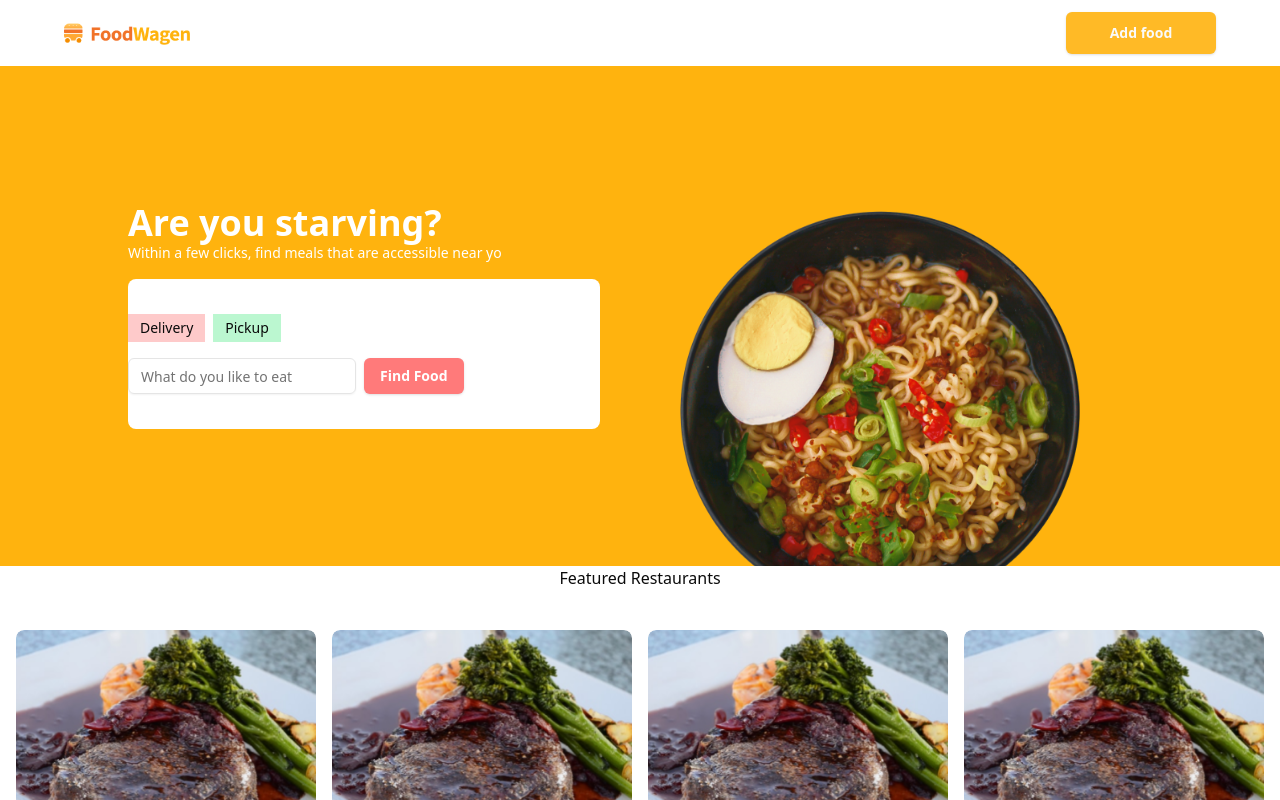
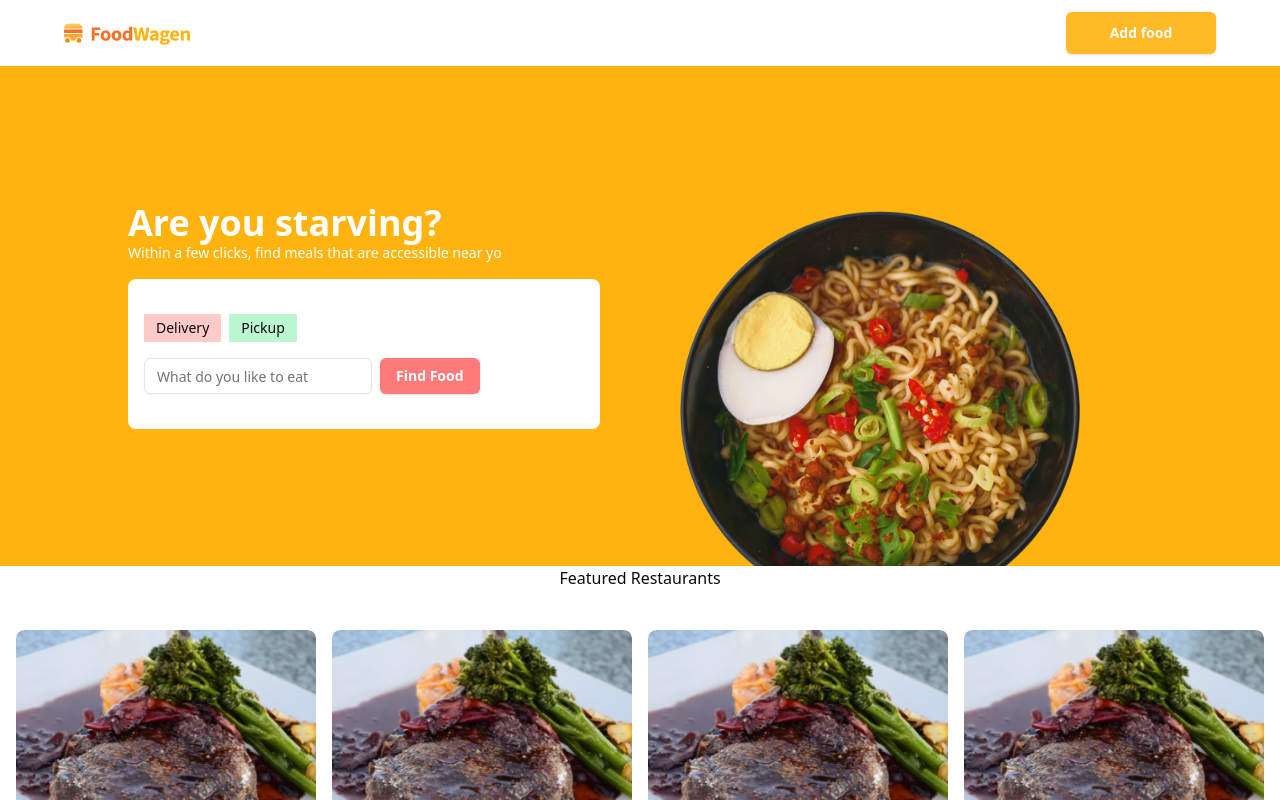
Before and after one commit to netnaho/A2SV_Frontend_Challenge, a Next.js app in the folder a2sv-interview-project/: page / in a window 1280 px wide. Shown: the top 800 px of the page. Built offline with nearby package versions, Linux system fonts and the light colour scheme.

Commit message:
add padding to Hero component options container for improved spacing

```diff
--- a/a2sv-interview-project/src/components/Hero.tsx
+++ b/a2sv-interview-project/src/components/Hero.tsx
@@ -15,7 +15,7 @@ const Hero = () => {
                 Within a few clicks, find meals that are accessible near yo
               </p>
             </div>
-            <div className="w-full flex flex-col justify-center items-start gap-4 h-[150px] rounded-lg bg-white">
+            <div className="w-full flex flex-col justify-center items-start gap-4 h-[150px] rounded-lg bg-white p-4">
               <div className="flex gap-x-2 rounded-md">
                 <div className="px-3 py-1 bg-red-200 text-center text-sm">
                   Delivery
```
